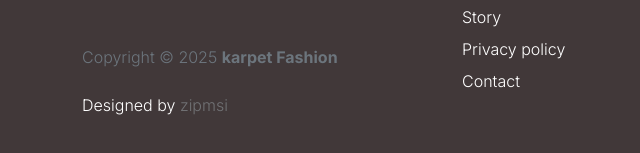
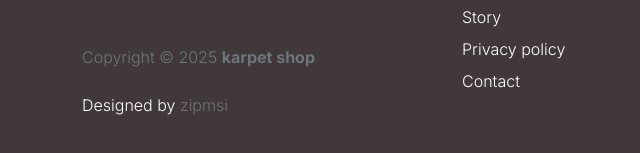
Before and after one commit to karpetmasjidcilacap/karpetlokal, a plain HTML site: page faq.html in a window 1280 px wide. Shown: the part 1442-1595 px from the top of the page, 0-640 px from the left. Drawn offline with Linux system fonts and the light colour scheme.

Commit message:
Update faq.html

```diff
--- a/faq.html
+++ b/faq.html
@@ -23,13 +23,7 @@
 
         <link href="css/tooplate-little-fashion.css" rel="stylesheet">
 
-<!--
 
-Tooplate 2127 Little Fashion
-
-https://www.tooplate.com/view/2127-little-fashion
-
--->
     </head>
 
     <body>
@@ -212,7 +206,8 @@ https://www.tooplate.com/view/2127-little-fashion
 
                     <div class="col-lg-3 col-10 me-auto mb-4">
                         <h4 class="text-white mb-3"><a href="index.html">karpet</a> Fashion</h4>
-                        <p class="copyright-text text-muted mt-lg-5 mb-4 mb-lg-0">Copyright © 2025 <strong>karpet Fashion</strong></p>
+                        <p class="copyright-text text-muted mt-lg-5 mb-4 mb-lg-0">Copyright © 2025 <strong>karpet shop
+                        </strong></p>
                         <br>
                         <p class="copyright-text">Designed by <a href="#" target="_blank">zipmsi</a></p>
                     </div>
```
